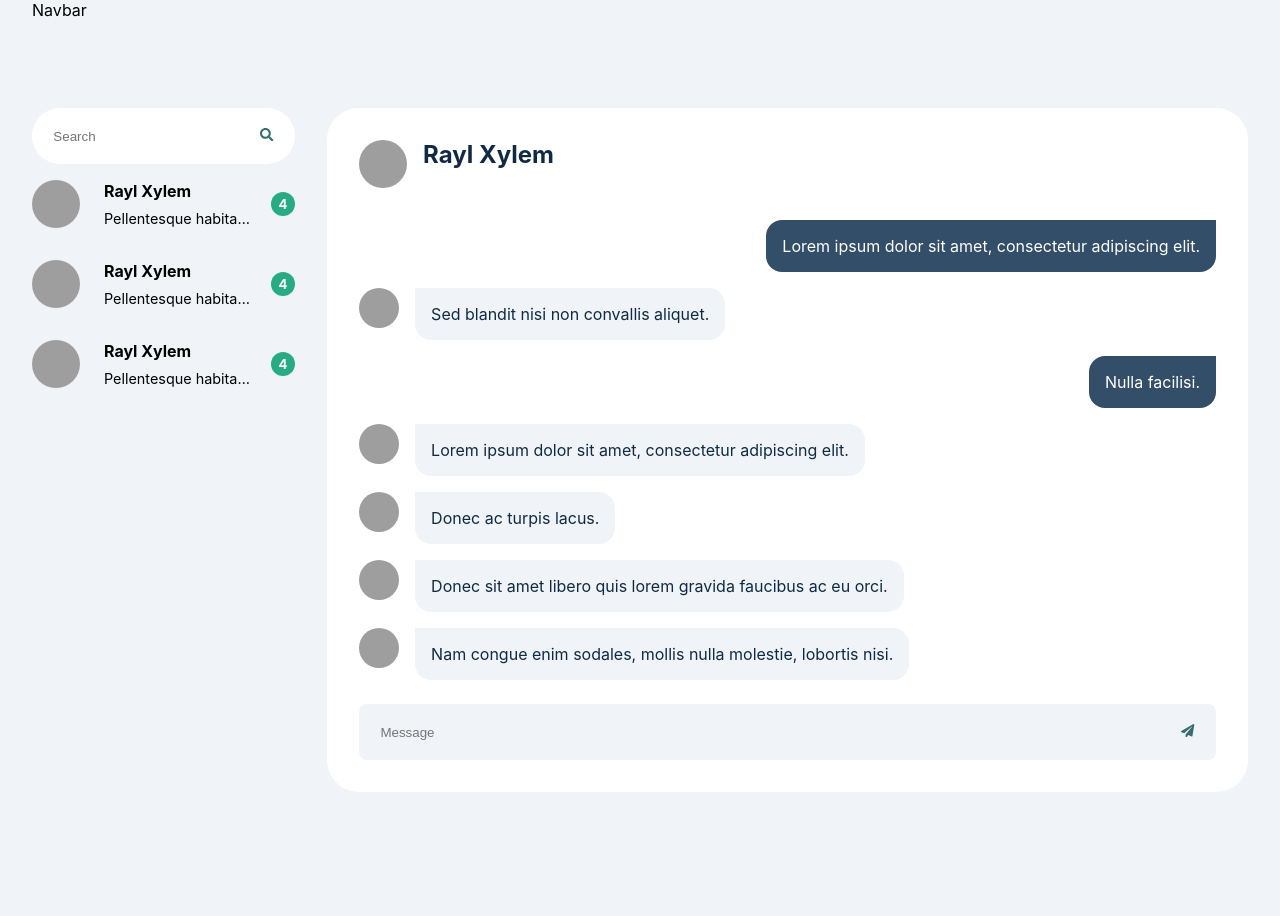
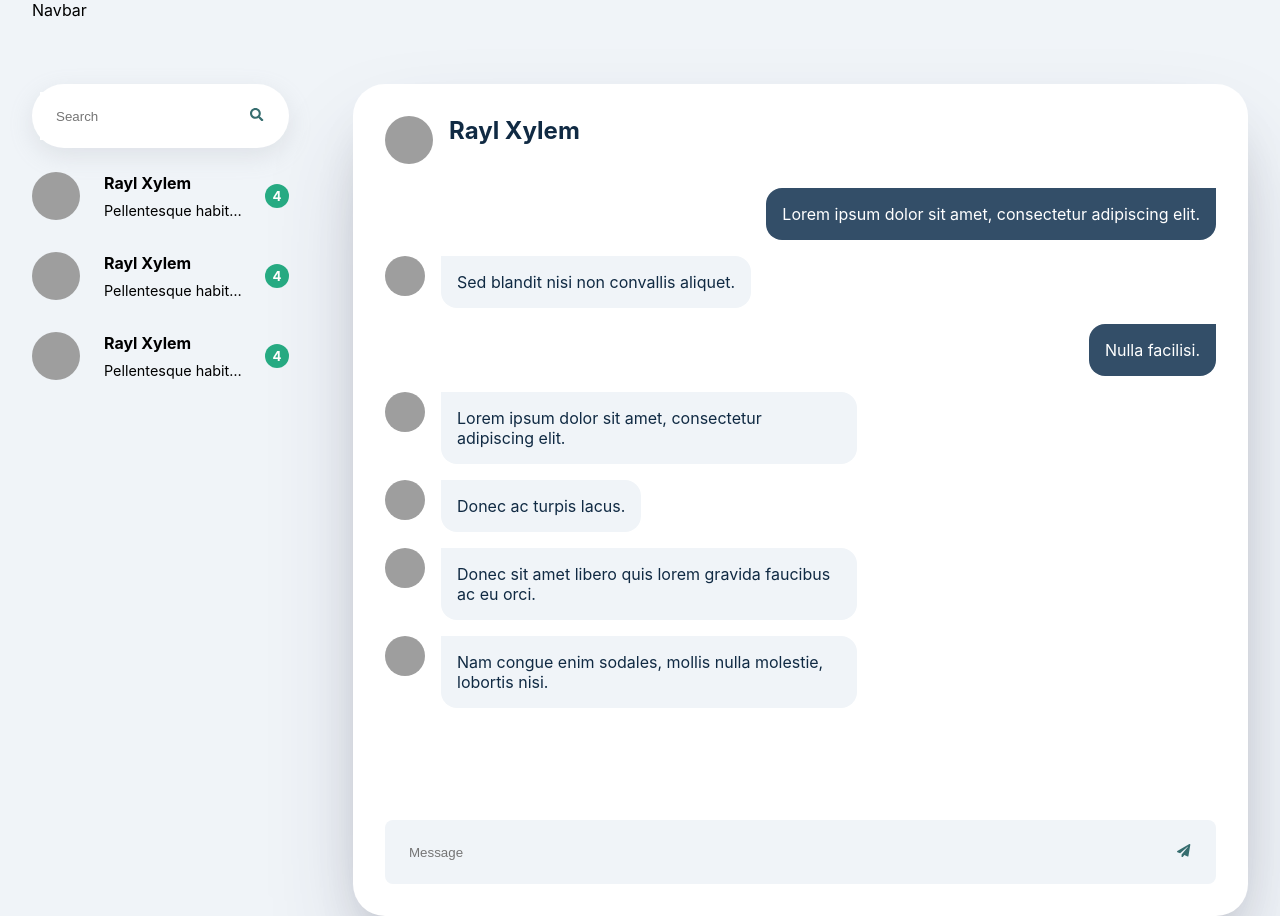
Before and after one commit to rtiempo/chat-app-react-typescript, a React (Create React App) app: page / in a window 1280 px wide. Before the commit the page ends 800 px from the top, so only its background shows below. Built offline with nearby package versions, Linux system fonts and the light colour scheme; grey boxes are pictures that could not be loaded.

Commit message:
Fix messages overflow

```diff
--- a/src/App.tsx
+++ b/src/App.tsx
@@ -3,9 +3,9 @@ import { Dashboard } from './components';
 
 function App() {
   return (
-    <div className="App">
+    <>
       <Dashboard />
-    </div>
+    </>
   );
 }
 
--- a/src/components/Chat/Chat.styles.js
+++ b/src/components/Chat/Chat.styles.js
@@ -2,18 +2,40 @@ import styled from 'styled-components';
 import { Icon } from '../Common/Common';
 
 export const ChatContainer = styled.div`
-  display: flex;
-  padding: 2em;
-  flex-direction: column;
   background-color: #fff;
-  border-radius: 2em;
+  border-radius: 2rem;
+  box-shadow: rgba(50, 50, 93, 0.25) 0px 50px 100px -20px,
+    rgba(0, 0, 0, 0.3) 0px 30px 60px -30px;
+  grid-area: chat;
+
+  @media (max-width: 768px) {
+    margin: 0;
+    border-radius: 2rem 2rem 0 0;
+  }
+`;
+
+export const ChatContent = styled.div`
+  display: grid;
+  padding: 2rem;
+  min-width: 100%;
+  min-height: 100%;
   box-sizing: border-box;
-  grid-area: chat;
+  grid-template-rows: 1fr 10fr 1fr;
+  grid-template-areas:
+    'header'
+    'messages'
+    'textfield';
+
+  @media (max-width: 768px) {
+    max-height: 90vh;
+    padding: 1rem;
+  }
 `;
 
 export const ChatHeader = styled.div`
   display: flex;
   justify-content: flex-start;
+  grid-area: header;
 
   h2 {
     color: #102a43;
@@ -23,10 +45,12 @@ export const ChatHeader = styled.div`
 export const Messages = styled.div`
   display: flex;
   flex-direction: column;
-  height: 100%;
-  margin: 1.5em 0;
-  padding: 0.5em 0;
-  overflow-y: auto;
+  justify-content: flex-start;
+  grid-area: messages;
+  min-height: 65vh;
+  max-height: 65vh;
+  margin: 0.5rem 0;
+  overflow-y: scroll;
   -ms-overflow-style: none;
   scrollbar-width: none;
 
@@ -39,9 +63,8 @@ export const MessageContent = styled.p``;
 
 export const Bubble = styled.div`
   display: flex;
-  max-width: 70%;
-  padding: 1em 1em;
-  margin-bottom: 1em;
+  padding: 1rem 1rem;
+  margin-bottom: 1rem;
   align-items: center;
   overflow-wrap: break-word;
   word-break: break-word;
@@ -53,19 +76,20 @@ export const Message = styled.div`
 
   ${Icon} {
     display: ${({ isSender }) => (isSender ? 'none' : 'block')};
-    height: 2.5em;
-    width: 2.5em;
-    min-height: 2.5em;
-    min-width: 2.5em;
-    margin-right: 1em;
+    height: 2.5rem;
+    width: 2.5rem;
+    min-height: 2.5rem;
+    min-width: 2.5rem;
+    margin-right: 1rem;
   }
 
   ${Bubble} {
+    max-width: ${({ isSender }) => (isSender ? '60%' : '50%')};
     margin-left: ${({ isSender }) => (isSender ? 'auto' : 'none')};
     margin-right: ${({ isSender }) => (isSender ? 'none' : 'auto')};
     background-color: ${({ isSender }) => (isSender ? '#334E68' : '#f0f4f8')};
     border-radius: ${({ isSender }) =>
-      isSender ? '1em 0 1em 1em' : '0 1em 1em 1em'};
+      isSender ? '1rem 0 1rem 1rem' : '0 1rem 1rem 1rem'};
   }
 
   ${MessageContent} {
@@ -78,6 +102,7 @@ export const Textfield = styled.div`
   display: flex;
   justify-content: space-between;
   align-items: center;
-  padding: 0.5em;
-  border-radius: 0.5em;
+  padding: 0.5rem;
+  border-radius: 0.5rem;
+  grid-area: textfield;
 `;
--- a/src/components/Chat/Chat.tsx
+++ b/src/components/Chat/Chat.tsx
@@ -1,11 +1,12 @@
 import React from 'react';
-import { ChatContainer, ChatHeader, Bubble, Messages, Message, Textfield, MessageContent } from './Chat.styles';
+import { ChatContainer, ChatHeader, Bubble, Messages, Message, Textfield, MessageContent, ChatContent } from './Chat.styles';
 import { Input, IconButton, Icon } from '../Common/Common';
 import { FaPaperPlane } from 'react-icons/fa';
 
 const Chat = () => {
   return (
     <ChatContainer>
+      <ChatContent>
         <ChatHeader>
           <Icon />
           <h2>Rayl Xylem</h2>
@@ -53,6 +54,12 @@ const Chat = () => {
               <MessageContent>Nam congue enim sodales, mollis nulla molestie, lobortis nisi.</MessageContent>
             </Bubble>
           </Message>
+          <Message isSender={true} >
+            <Icon />
+            <Bubble>
+              <MessageContent>Nulla facilisi.</MessageContent>
+            </Bubble>
+          </Message>
         </Messages>
         <Textfield>
           <Input type='text' placeholder='Message' />
@@ -60,6 +67,7 @@ const Chat = () => {
             <FaPaperPlane />
           </IconButton>
         </Textfield>
+      </ChatContent>
     </ChatContainer>
   )
 }
--- a/src/components/Common/Common.js
+++ b/src/components/Common/Common.js
@@ -1,9 +1,9 @@
 import styled from 'styled-components';
 
 export const Input = styled.input`
-  min-height: 3em;
+  min-height: 3rem;
   background-color: inherit;
-  padding-left: 1em;
+  padding-left: 1rem;
   border: 0;
 
   &:focus {
@@ -17,8 +17,8 @@ export const IconButton = styled.button`
   outline: none;
   cursor: pointer;
   border-radius: 50%;
-  min-height: 3em;
-  min-width: 3em;
+  min-height: 3rem;
+  min-width: 3rem;
 
   svg {
     fill: #366d6f;
@@ -30,10 +30,10 @@ export const IconButton = styled.button`
 `;
 
 export const Icon = styled.div`
-  height: 3em;
-  width: 3em;
-  min-height: 3em;
-  min-width: 3em;
+  height: 3rem;
+  width: 3rem;
+  min-height: 3rem;
+  min-width: 3rem;
   border-radius: 50%;
   overflow: hidden;
   background-color: #27ab83;
--- a/src/components/Contacts/Contacts.styles.js
+++ b/src/components/Contacts/Contacts.styles.js
@@ -10,8 +10,10 @@ export const SearchBar = styled.div`
   display: flex;
   justify-content: space-between;
   align-items: center;
-  padding: 0.5em;
-  border-radius: 2em;
+  padding: 0.5rem;
+  margin: 0 0 0.5rem;
+  border-radius: 2rem;
+  box-shadow: rgba(149, 157, 165, 0.2) 0px 8px 24px;
 `;
 
 export const ContactList = styled.div`
@@ -37,8 +39,8 @@ export const Notification = styled.div`
 
 export const Contact = styled.div`
   display: grid;
-  margin: 1em 0;
-  gap: 0.5em;
+  margin: 1rem 0;
+  gap: 0.5rem;
   grid-template-columns: 1fr 4fr 1fr;
   grid-template-areas:
     'icon name notification'
--- a/src/components/Dashboard/Dashboard.styles.js
+++ b/src/components/Dashboard/Dashboard.styles.js
@@ -1,19 +1,32 @@
 import styled from 'styled-components';
 
 export const DashboardContainer = styled.div`
-  height: 100%;
-  width: 100%;
-  padding: 0 2em;
+  height: 100vh;
+  width: 100vw;
+  padding: 0 2rem 2rem;
   box-sizing: border-box;
+
+  @media (max-width: 768px) {
+    padding: 0;
+  }
 `;
 
 export const Grid = styled.div`
   display: grid;
-  gap: 2em;
+  gap: 4em;
+  max-width: 100%;
+  max-height: 100%;
+  align-items: start;
   grid-template-columns: 1fr 3.5fr;
-  grid-template-rows: 10% 90%;
   grid-template-areas:
     'nav nav'
     'contacts chat';
-  width: 100%;
+
+  @media (max-width: 768px) {
+    grid-template-columns: 1fr;
+    grid-template-areas:
+      'nav'
+      'contacts'
+      'chat';
+  }
 `;
--- a/src/index.css
+++ b/src/index.css
@@ -1,9 +1,14 @@
+html {
+  scroll-behavior: smooth;
+}
+
 * {
   margin: 0;
   padding: 0;
 }
 
 body {
+  min-height: 100vh;
   background-color: #f0f4f8;
   font-family: -apple-system, BlinkMacSystemFont, 'Segoe UI', 'Roboto', 'Oxygen',
     'Ubuntu', 'Cantarell', 'Fira Sans', 'Droid Sans', 'Helvetica Neue',
```
Lines whose indentation alone changed are shown as unchanged.
